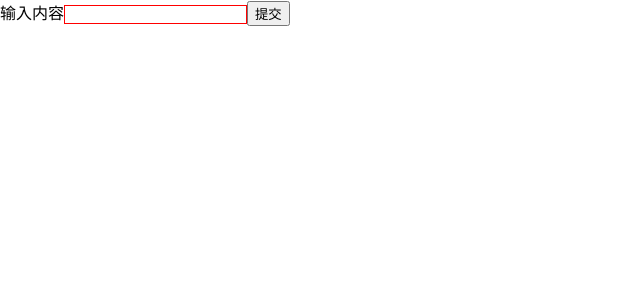
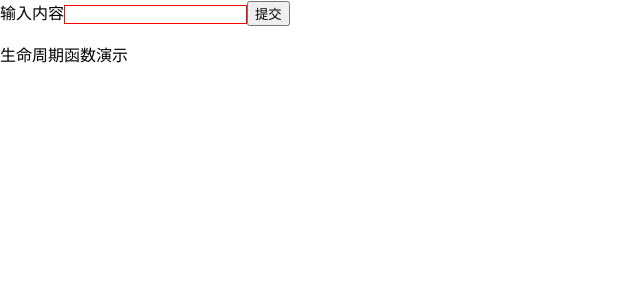
Before and after one commit to DuebassLei/react-app, a React (Create React App) app: page / in a window 1280 px wide. Shown: the top 300 px of the page, without its empty margins (0-640 px from the left). Built offline with nearby package versions, Linux system fonts and the light colour scheme.

Commit message:
学习生命周期函数

```diff
--- /dev/null
+++ b/src/LifeCycle.js
@@ -0,0 +1,36 @@
+import React, {Component} from 'react'
+class LifeCycle extends Component {
+  //es6函数，非React生命周期函数，但是会被自动执行
+  constructor(props) {
+    console.log('0.构造函数被执行')
+    super(props)
+    //定义state
+    this.state = {
+      notify: '我是一个通知消息'
+    }
+  }
+  	//组件将要挂载时候触发的生命周期函数
+	componentWillMount(){
+		console.log('1.组件将要挂载')
+	}
+	render(){
+		console.log('2.数据渲染render')
+		return(
+			<div>
+				生命周期函数演示
+			</div>
+        )}
+
+    //组件挂载完成时候触发的生命周期函数
+	componentDidMount(){
+		console.log('3.组件挂载完成')
+    }
+
+    //一个组件要从父组件接受参数
+    //只要父组件的render函数被重新执行，子组件的这个生命周期就会被执行
+    componentWillReceiveProps(){
+        console.log('child componentWillReceiveProps')
+    }
+
+}
+export default LifeCycle
--- a/src/TodoList.js
+++ b/src/TodoList.js
@@ -1,6 +1,7 @@
 import React, {Component, Fragment} from 'react'
 import TodoItem from './TodoItem'
 import Test from './Test'
+import LifeCycle from './LifeCycle'
 import './style.css'
 //使用</Fragment> 占位符解决最外层多一层div嵌套的问题
 class TodoList extends Component {
@@ -8,10 +9,12 @@ class TodoList extends Component {
   constructor(props) {
     super(props);
     //当组件的state或者props发生改变的时候,render函数就会重新执行 state中定义数据
+    //this.setState是一个异步函数，并不一定会立即执行
     this.state = {
       inputValue: '',
       list: []
     }
+    console.log(`AAA`)
     this.handleBtnClick = this
       .handleBtnClick
       .bind(this)
@@ -31,13 +34,15 @@ class TodoList extends Component {
             id="insertArea"
             className='input'
             value={this.state.inputValue}
-            onChange={this.handleInputChange}/>
+            onChange={this.handleInputChange}
+            ref={(input) => {this.input = input}}/>
           <button onClick={this.handleBtnClick}>提交</button>
         </div>
         <ul >
           {this.getTodoItem()}
         </ul>
         <Test content={this.state.inputValue}/>
+        <LifeCycle></LifeCycle>
       </Fragment>
     )
   }
@@ -56,23 +61,32 @@ class TodoList extends Component {
   handleInputChange(e) {
     // console.log(e.target.value); this is undefined，通过es6的bind更改this指向
     // 错误，通过setState更改数据状态 this.setstState.inputValue = e.target.value setState更改数据
-    // 改用下方es6写法，返回一个函数 this.setState({     inputValue: e.target.value })
-
-    const value = e.target.value
+    // 改用下方es6写法，返回一个函数 this.setState({     inputValue: e.target.value }) const
+    // value = e.target.value
+    const value = this.input.value
     this.setState(() => ({inputValue: value}))
 
   }
 
   handleBtnClick() {
-    // this.setState({     //添加数据 list:[...this.state.list,this.state.inputValue],
-    //   //清空数据     inputValue:'' }) this.setState可以接收一个参数，修改之前的参数
+
+    // this.setState({
+    //     添加数据
+    //     list:[...this.state.list,this.state.inputValue],
+    //     清空数据
+    //     inputValue:''
+    // })
+
+    //this.setState可以接收一个参数，修改之前的参数
     this.setState((prevState) => ({
       list: [
         ...prevState.list,
         prevState.inputValue
       ],
       inputValue: ''
-    }))
+    }),() => {
+      console.log(`AAA`)
+    })
   }
   handleItemDelete(index) {
     // immutable state 不允许我们直接修改数据 错误写法：this.state.list.splice(index,1) const list =
```
